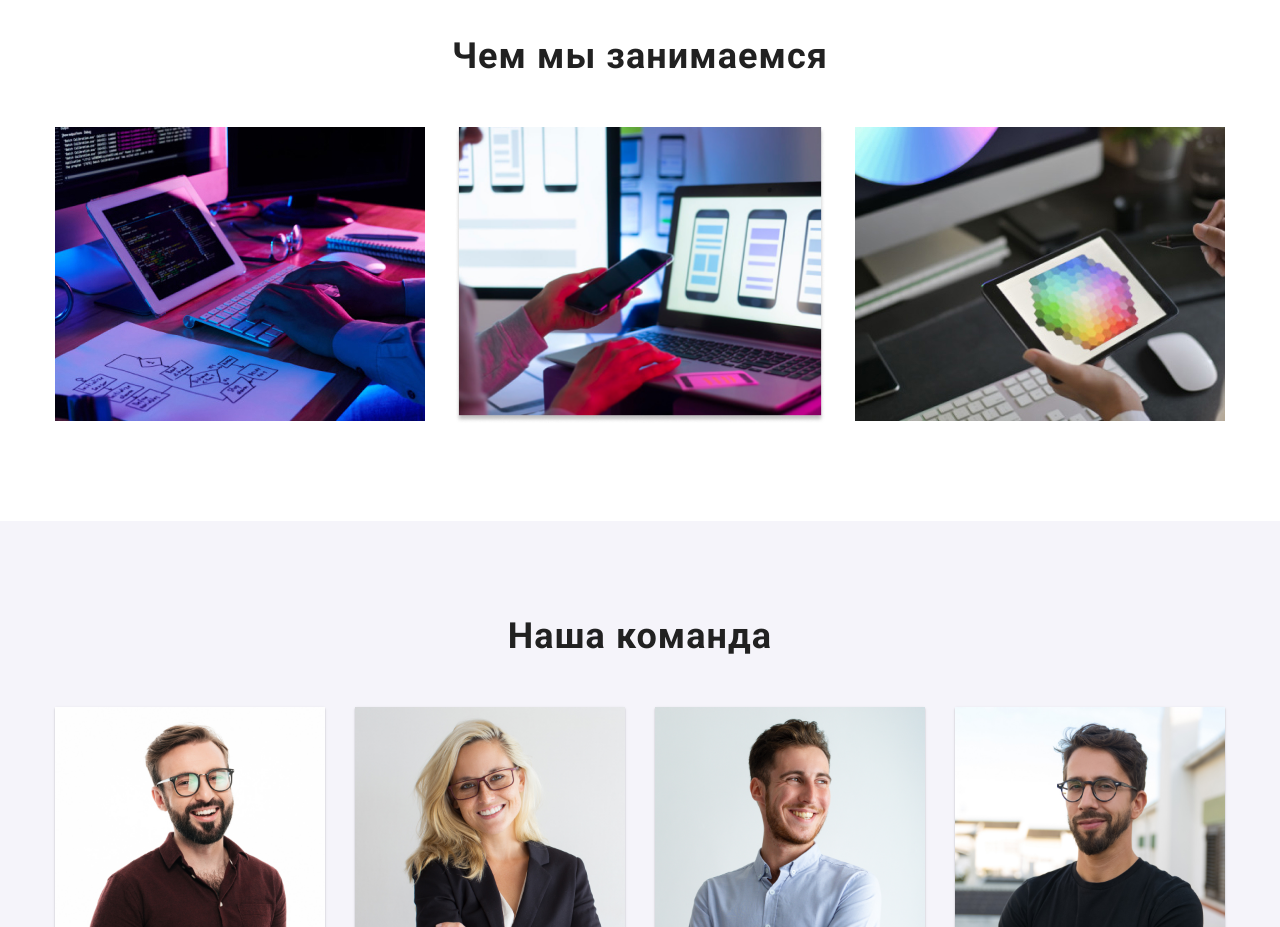
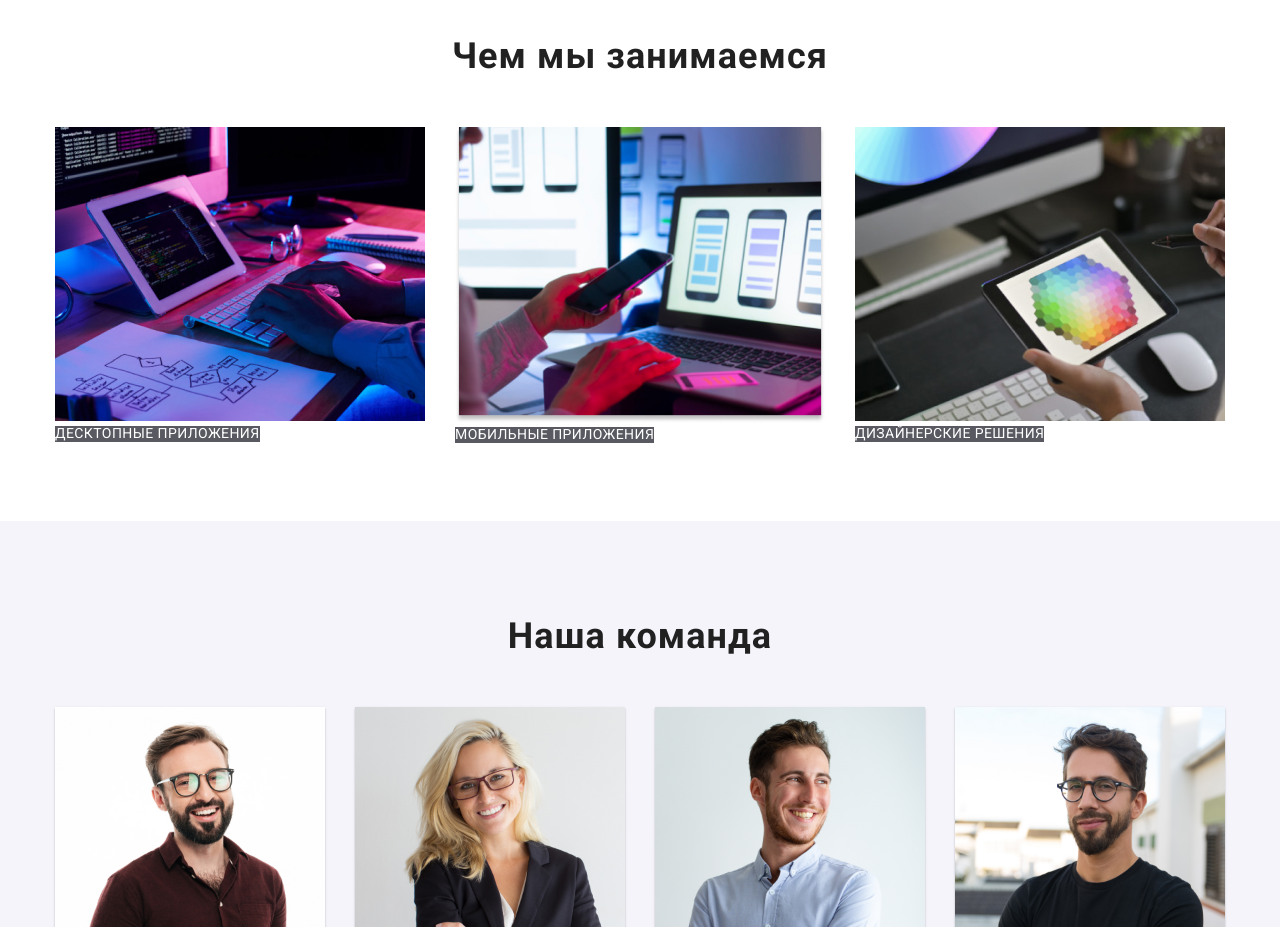
Before and after one commit to annasemenuyk/goit-markup-hw-05, a plain HTML site: page index.html in a window 1280 px wide. Shown: the part 1080-2007 px from the top of the page. Drawn offline with nearby package versions, Linux system fonts and the light colour scheme.

Commit message:
Налаштування стилей

```diff
--- a/css/styles.css
+++ b/css/styles.css
@@ -82,6 +82,8 @@ p {
 .nav-item:focus {
   color: var(--acsent-color);
   filter: drop-shadow(0px 4px 4px rgba(0, 0, 0, 0.25));
+  transition-duration: 250ms;
+  transition-timing-function: cubic-bezier(0.4, 0, 0.2, 1);
 }
 .list .link.current {
   color: var(--acsent-color);
@@ -109,10 +111,14 @@ p {
 .contacts:hover,
 .contacts:focus {
   color: var(--acsent-color);
+  transition-duration: 250ms;
+  transition-timing-function: cubic-bezier(0.4, 0, 0.2, 1);
 }
 .contacts:hover .upline-contacts-icon,
 .contacts:focus .upline-contacts-icon {
   fill: var(--acsent-color);
+  transition-duration: 250ms;
+  transition-timing-function: cubic-bezier(0.4, 0, 0.2, 1);
 }
 
 /* Эффективные решения для вашего бизнеса */
@@ -167,6 +173,8 @@ p {
   letter-spacing: 0.06em;
   color: var(--secondary-acsent-color);
   background: var(--acsent-color);
+  transition-duration: 250ms;
+  transition-timing-function: cubic-bezier(0.4, 0, 0.2, 1);
 }
 /* Особенности */
 .futures {
@@ -241,7 +249,20 @@ p {
   letter-spacing: 0.03em;
   color: var(--title-text-color);
 }
-/*Наша команда*/
+.overlay {
+  position: absolute;
+  padding-top: 25;
+  padding-bottom: 25;
+  font-size: 14px;
+  line-height: 1.14;
+  text-transform: uppercase;
+  text-align: center;
+  letter-spacing: 0.03em;
+  color: var(--secondary-acsent-color);
+  background: rgba(47, 48, 58, 0.8);
+}
+
+/*Наша команда color: #ffffff;*/
 .our-team {
   padding-top: 94px;
   padding-bottom: 94px;
@@ -316,10 +337,14 @@ p {
 .profession-icon-link:hover,
 .profession-icon-link:focus {
   background-color: var(--acsent-color);
+  transition-duration: 250ms;
+  transition-timing-function: cubic-bezier(0.4, 0, 0.2, 1);
 }
 .profession-icon-link:hover .profession-social-icon,
 .profession-icon-link:focus .profession-social-icon {
   fill: var(--secondary-acsent-color);
+  transition-duration: 250ms;
+  transition-timing-function: cubic-bezier(0.4, 0, 0.2, 1);
 }
 /* Постоянные клиенты */
 .clients {
@@ -355,10 +380,14 @@ p {
 .regular-clients-icon-link:hover,
 .regular-clients-icon-link:focus {
   border: 1px solid rgba(33, 150, 243, 1);
+  transition-duration: 250ms;
+  transition-timing-function: cubic-bezier(0.4, 0, 0.2, 1);
 }
 .regular-clients-icon-link:hover .regular-clients-logo-icon,
 .regular-clients-icon-link:focus .regular-clients-logo-icon {
   fill: rgba(33, 150, 243, 1);
+  transition-duration: 250ms;
+  transition-timing-function: cubic-bezier(0.4, 0, 0.2, 1);
 }
 /*Подвал страницы*/
 .footer-contacts {
@@ -425,6 +454,8 @@ p {
 .contacts-down:focus {
   text-decoration: none;
   color: var(--acsent-color);
+  transition-duration: 250ms;
+  transition-timing-function: cubic-bezier(0.4, 0, 0.2, 1);
 }
 .contacts-down-social {
   display: flex;
@@ -455,6 +486,8 @@ p {
 .contacts-down-social-icon-link:hover,
 .contacts-down-social-icon-link:focus {
   background-color: rgba(33, 150, 243, 1);
+  transition-duration: 250ms;
+  transition-timing-function: cubic-bezier(0.4, 0, 0.2, 1);
 }
 /*Портфоліо*/
 /*.hidden {
@@ -496,6 +529,8 @@ p {
   background: var(--acsent-color);
   box-shadow: 0px 3px 1px rgba(0, 0, 0, 0.1), 0px 1px 2px rgba(0, 0, 0, 0.08),
     0px 2px 2px rgba(0, 0, 0, 0.12);
+  transition-duration: 250ms;
+  transition-timing-function: cubic-bezier(0.4, 0, 0.2, 1);
 }
 .filters-page li:not(:first-child) {
   margin-left: 8px;
@@ -524,6 +559,8 @@ p {
   box-sizing: border-box;
   box-shadow: 0px 1px 1px rgba(0, 0, 0, 0.12), 0px 4px 4px rgba(0, 0, 0, 0.06),
     1px 4px 6px rgba(0, 0, 0, 0.16);
+  transition-duration: 250ms;
+  transition-timing-function: cubic-bezier(0.4, 0, 0.2, 1);
 }
 .projekts {
   padding: 20px 24px;
--- a/index.html
+++ b/index.html
@@ -11,6 +11,7 @@
     rel="stylesheet" />
   <link rel="stylesheet"
     href="https://cdnjs.cloudflare.com/ajax/libs/modern-normalize/1.0.0/modern-normalize.min.css" />
+  <link rel="stylesheet" href="https://cdnjs.cloudflare.com/ajax/libs/animate.css/4.1.1/animate.min.css" />
   <link rel="stylesheet" href="./css/styles.css" />
 </head>
 
@@ -117,9 +118,15 @@
       <div class="container">
         <h2 class="working-kind">Чем мы занимаемся</h2>
         <ul class="working-kind-list list">
-          <li class="item"><img src="./images/working-kind/box1.jpg" alt="картинка 1" width="370" /></li>
-          <li class="item"><img src="./images/working-kind/box2.jpg" alt="картинка 2" width="370" /></li>
-          <li class="item"><img src="./images/working-kind/box3.jpg" alt="картинка 3" width="370" /></li>
+          <li class="item"><img src="./images/working-kind/box1.jpg" alt="Десктопные приложения" width="370" />
+            <p class="overlay">Десктопные приложения</p>
+          </li>
+          <li class="item"><img src="./images/working-kind/box2.jpg" alt="Мобильные приложения" width="370" />
+            <p class="overlay">Мобильные приложения</p>
+          </li>
+          <li class="item"><img src="./images/working-kind/box3.jpg" alt="Дизайнерские решения" width="370" />
+            <p class="overlay">Дизайнерские решения</p>
+          </li>
         </ul>
       </div>
     </section>
@@ -356,6 +363,7 @@
       </div>
     </div>
   </footer>
+  <script src="./js/modal.js"></script>
 </body>
 
 </html>
```
Also changed, not shown: modal.js (added, +14 -0 lines), portfolio.html (+2 -0 lines).
